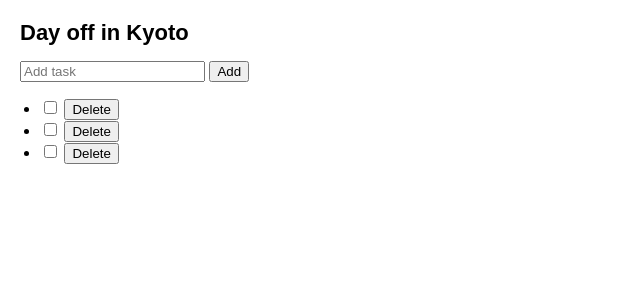
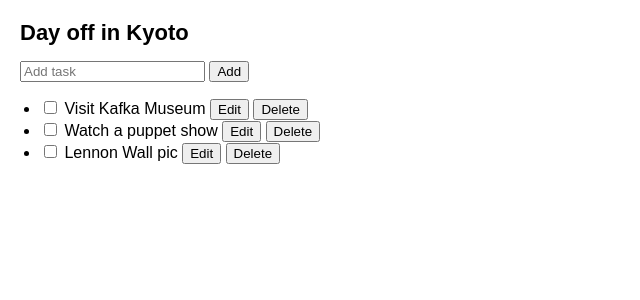
Before and after one commit to zelitosaide/react-js-course, a React (Create React App) app: page / in a window 1280 px wide. Shown: the top 300 px of the page, without its empty margins (0-640 px from the left). Built offline with nearby package versions, Linux system fonts and the light colour scheme.

Commit message:
Scaling Up with Reducer and Context

```diff
--- a/src/learn/learn-react/managing-state/scaling-up-with-reducer-and-context/index.js
+++ b/src/learn/learn-react/managing-state/scaling-up-with-reducer-and-context/index.js
@@ -86,6 +86,18 @@ function Task({ task, onChange, onDelete }) {
       </>
     );
   } else {
+    taskContent = (
+      <>
+        {task.text}{" "}
+        <button
+          onClick={function () {
+            setIsEditing(true);
+          }}
+        >
+          Edit
+        </button>
+      </>
+    );
   }
 
   return (
```
